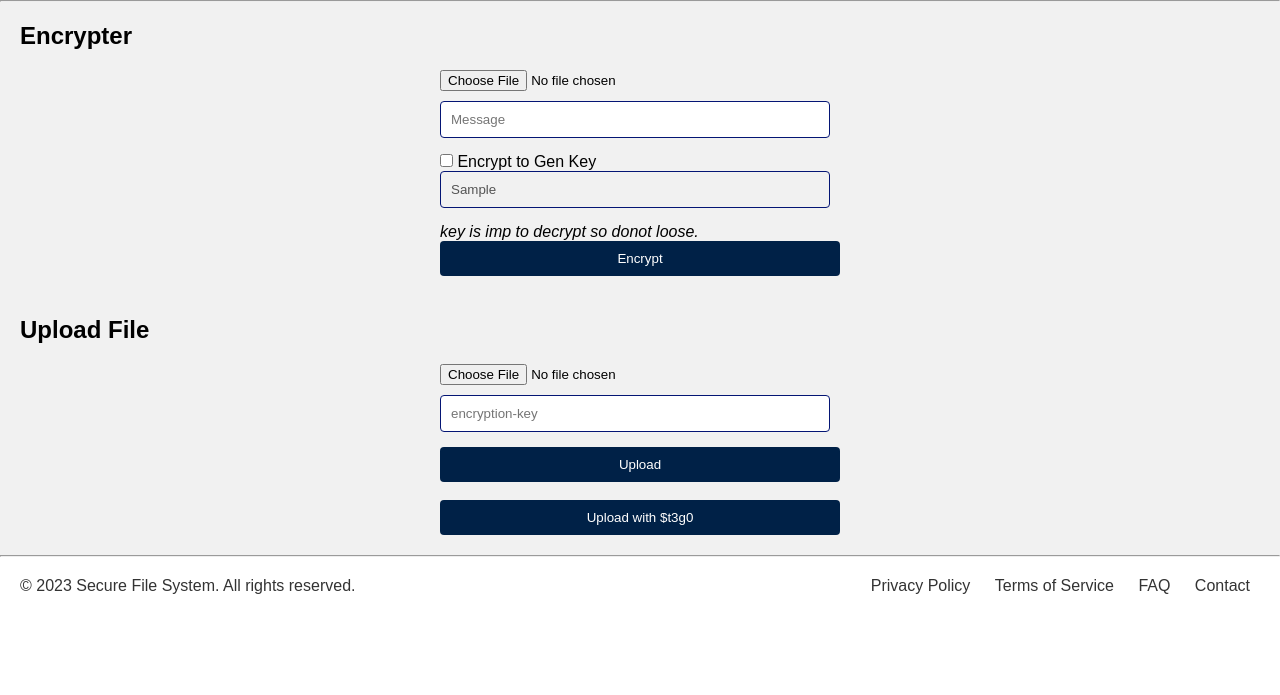
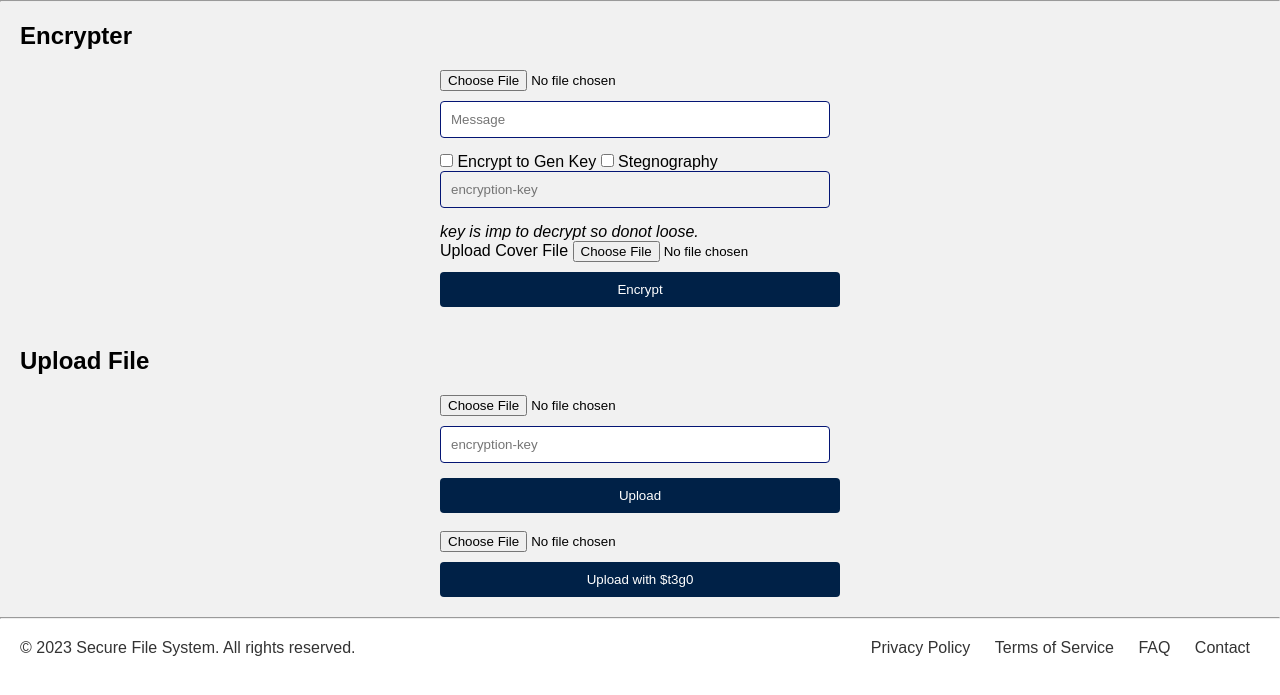
Before and after one commit to kunwaratit/Image_steganography_LSB_Algorithm, a Django app: template Main_File/storefront/template/upload.html in a window 1280 px wide. Shown: the part 53-748 px from the top of the page. Run offline with Django 4.2, Linux system fonts and the light colour scheme; the template is opened without the code that fills it: most values are stand-ins (such as "Sample title", 1, 10 or a date in 2020).

Commit message:
encryption key update

```diff
--- a/Main_File/storefront/storefront/views.py
+++ b/Main_File/storefront/storefront/views.py
@@ -74,6 +74,7 @@ def upload(request):
   #  key = b'LEDMXIQBGNVOJRUI'
     data1 = os.urandom(16)
     key=b64encode(data1).decode('utf-8')
+
     enc = Encryptor(key)
     enc.encrypt_file(str(input("Enter name of file to encrypt: ")))
 
@@ -94,5 +95,5 @@ def upload(request):
     data={
         'title':'SSFS-Sign-Up',
     }
-    data['data1']=key
+    data['keyvalue']=key
     return render(request,"upload.html",data)
--- a/Main_File/storefront/template/upload.html
+++ b/Main_File/storefront/template/upload.html
@@ -5,13 +5,33 @@
         <input type="file" name="file" id="file">
 
         <input type="text" name="key" id="file" placeholder="Message"><br>
-        <input type="checkbox" name="encrypt" id=""> Encrypt to Gen Key
-        <input type="text" name="key" id="file" value="{{data1}}" placeholder="encryption-key" disabled>
-        <p><i>key is imp to decrypt so donot loose.</i></p>
+        <input type="checkbox" name="encrypt" id="encrypt" onclick="encryptfile()"> Encrypt to Gen Key
+        <input type="checkbox" name="stego" id="stego" onclick="stegofile()"> Stegnography
+        <input type="text" name="key" id="encryption-key" value="" placeholder="encryption-key" disabled>
+        <p><i style="font-weight: lighter;">key is imp to decrypt so donot loose.</i></p>
+        Upload Cover File <input type="file" name="file" id="file">
         <button type="submit">Encrypt</button>
 
     </form>
 </section>
+<script>
+    function encryptfile() {
+        let checkbox = document.getElementById("encrypt");
+        let text = document.getElementById("encryption-key");
+
+        if (checkbox.checked) {
+            text.value = "{{keyvalue}}";
+        }
+    }
+    function stegofile() {
+        let checkbox = document.getElementById("stego");
+        let text = document.getElementById("stegofile");
+
+        if (checkbox.checked) {
+            text.value = "{{keyvalue}}";
+        }
+    }
+</script>
 
 <section class="upload-section">
     <h1>Upload File</h1>
@@ -21,7 +41,7 @@
         <button type="submit">Upload</button>
         <br>
 
-        <input type="file" name="file" id="file" hidden>
+        <input type="file" name="file" id="file">
         <input type="text" name="key" id="file" placeholder="encryption-key" hidden>
         <button type="submit">Upload with $t3g0</button>
     </form>
```
Also changed, not shown: 2 other files.
